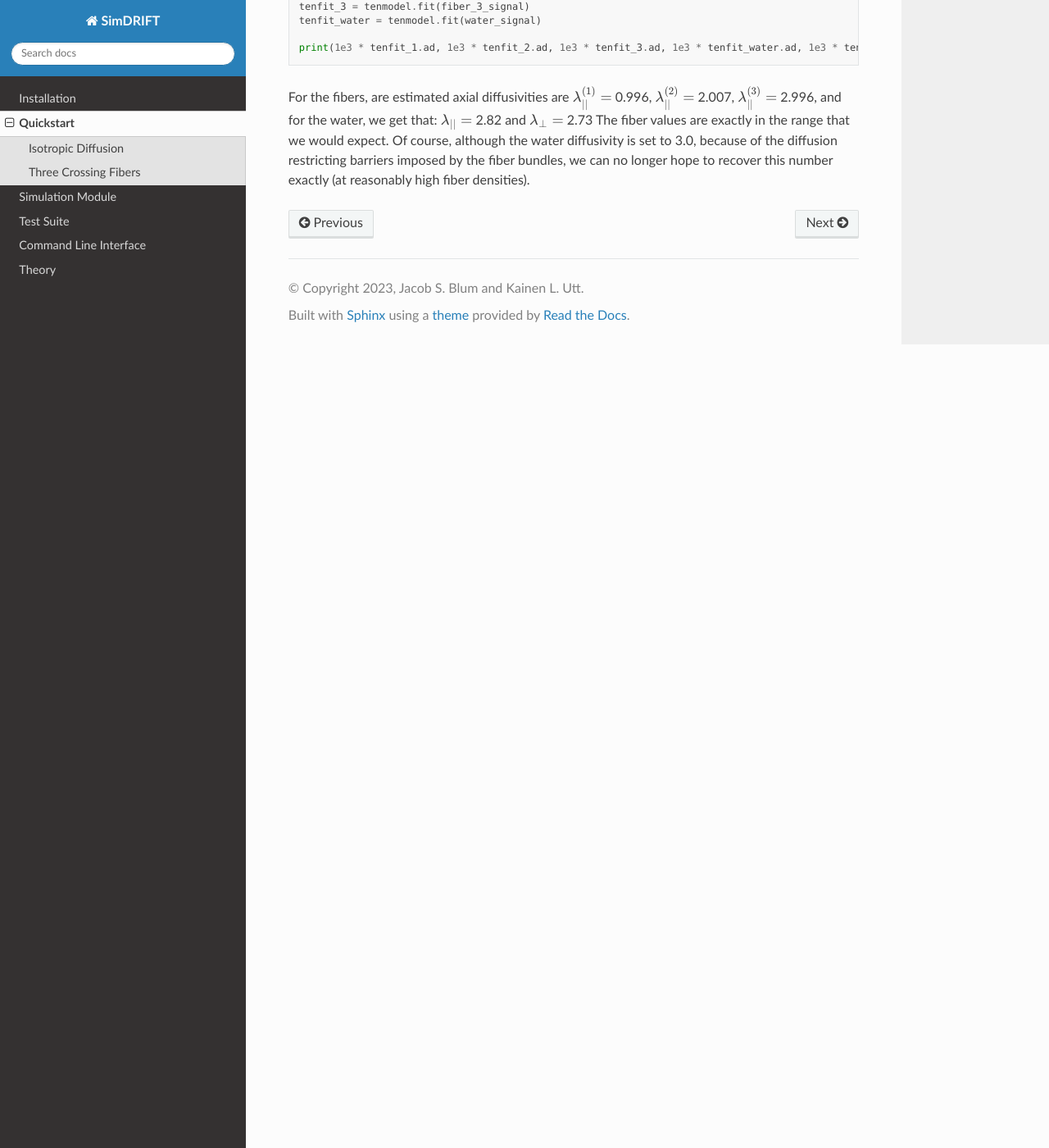
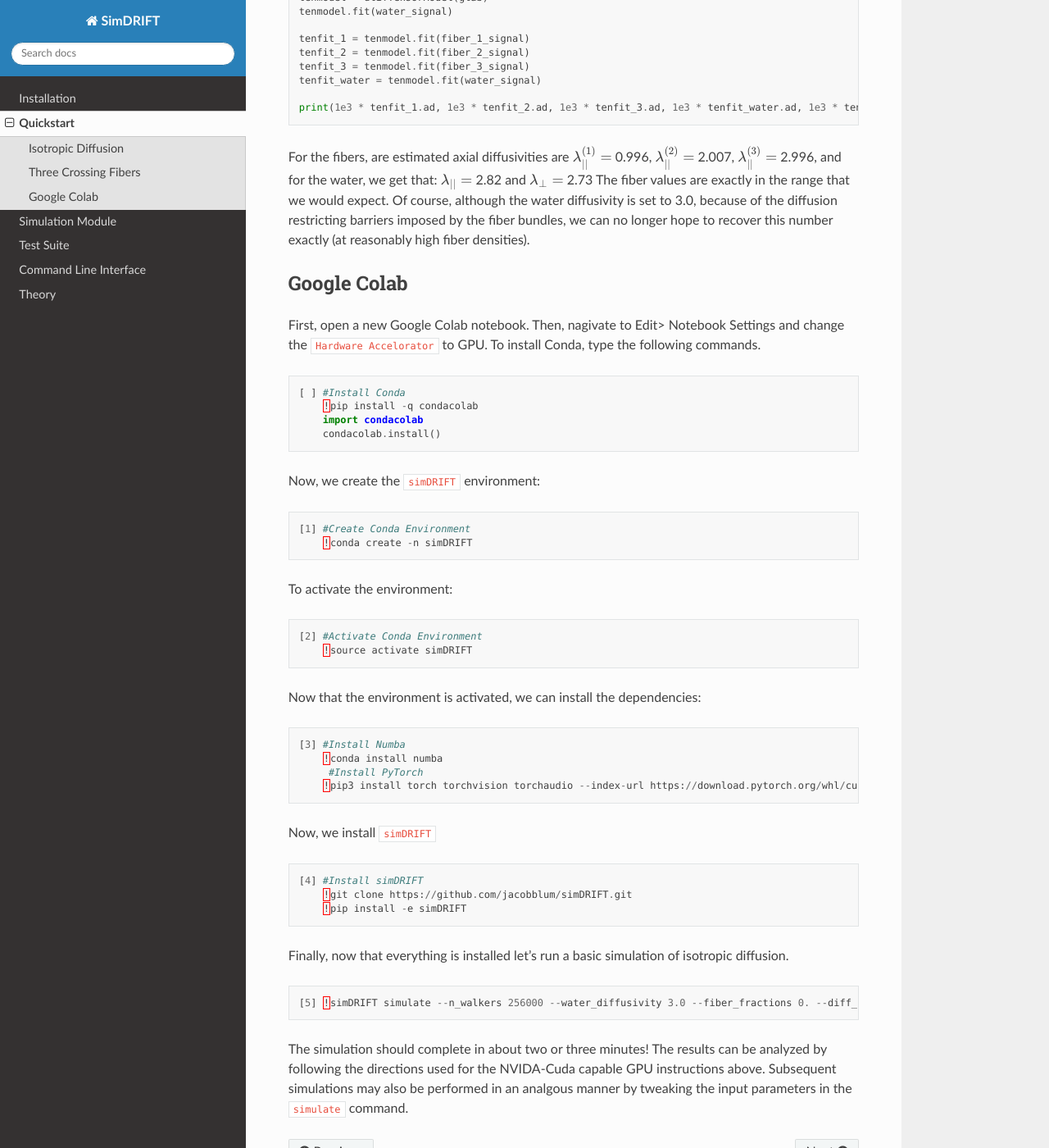
Before and after one commit to jacobblum/simDRIFT, a Sphinx documentation site: the page built from docs/source/quickstart-index.rst, in a window 1280 px wide and 1400 px high, scrolled down 5528 px. Shown: the whole window at 82% size. Built offline with Sphinx 7.4.7 and the Read the Docs theme 2.0.0, drawn with Linux system fonts in a browser that asks for light colours; some of the changed text lies outside the part shown.

Commit message:
Update quickstart-index.rst
Added Colab part

```diff
--- a/docs/source/quickstart-index.rst
+++ b/docs/source/quickstart-index.rst
@@ -3,7 +3,6 @@ Quickstart
 *********************
 In this tutorial, we will show how to use ``simDRIFT`` to execute some example simulations.
 Throughout, we will make use of a few Python libraries.
-
 
 .. code-block:: python
 
@@ -13,6 +12,7 @@ Throughout, we will make use of a few Python libraries.
     import dipy.reconst.dti as dti
     from dipy.core.gradients import gradient_table
 
+If you have an NVIDA-Cuda capable GPU, install ``simDRIFT`` by following these `instructions <https://simdrift.readthedocs.io/en/latest/install-index.html>`_ . If not, scroll to the bottom of the page and we will breifly go through an example using `Google Colab <https://colab.research.google.com/?utm_source=scs-index>`_.
 
 Isotropic Diffusion
 ----------------
@@ -213,3 +213,57 @@ For the fibers, are estimated axial diffusivities are :math:`\lambda_{||}^{(1)}
 :math:`\lambda_{||}^{(3)} =` 2.996, and for the water, we get that: :math:`\lambda_{||} =` 2.82 and :math:`\lambda_{\perp} =` 2.73
 The fiber values are exactly in the range that we would expect. Of course, although the water diffusivity is set to 3.0, because of the diffusion
 restricting barriers imposed by the fiber bundles, we can no longer hope to recover this number exactly (at reasonably high fiber densities).
+
+Google Colab
+--------------
+First, open a new Google Colab notebook. Then, nagivate to Edit> Notebook Settings and change the ``Hardware Accelorator`` to GPU.
+To install Conda, type the following commands.
+
+.. code-block:: python
+
+    [ ] #Install Conda
+        !pip install -q condacolab
+        import condacolab
+        condacolab.install()
+
+Now, we create the ``simDRIFT`` environment:
+
+.. code-block:: python
+
+   [1] #Create Conda Environment
+       !conda create -n simDRIFT
+
+To activate the environment:
+
+
+.. code-block:: python
+
+   [2] #Activate Conda Environment
+       !source activate simDRIFT
+
+Now that the environment is activated, we can install the dependencies:
+
+
+.. code-block:: python
+
+   [3] #Install Numba
+       !conda install numba
+        #Install PyTorch
+       !pip3 install torch torchvision torchaudio --index-url https://download.pytorch.org/whl/cu117
+
+Now, we install ``simDRIFT``
+
+.. code-block:: python
+
+   [4] #Install simDRIFT
+       !git clone https://github.com/jacobblum/simDRIFT.git
+       !pip install -e simDRIFT
+
+Finally, now that everything is installed let's run a basic simulation of isotropic diffusion.
+
+.. code-block:: python
+
+   [5] !simDRIFT simulate --n_walkers 256000 --water_diffusivity 3.0 --fiber_fractions 0. --diff_scheme DBSI_99 --fiber_diffusions 0. -- fiber_radii 1. --theta 0.
+
+The simulation should complete in about two or three minutes! The results can be analyzed by following the directions used for the
+NVIDA-Cuda capable GPU instructions above. Subsequent simulations may also be performed in an analgous manner by tweaking the input parameters in the ``simulate`` command.
```
